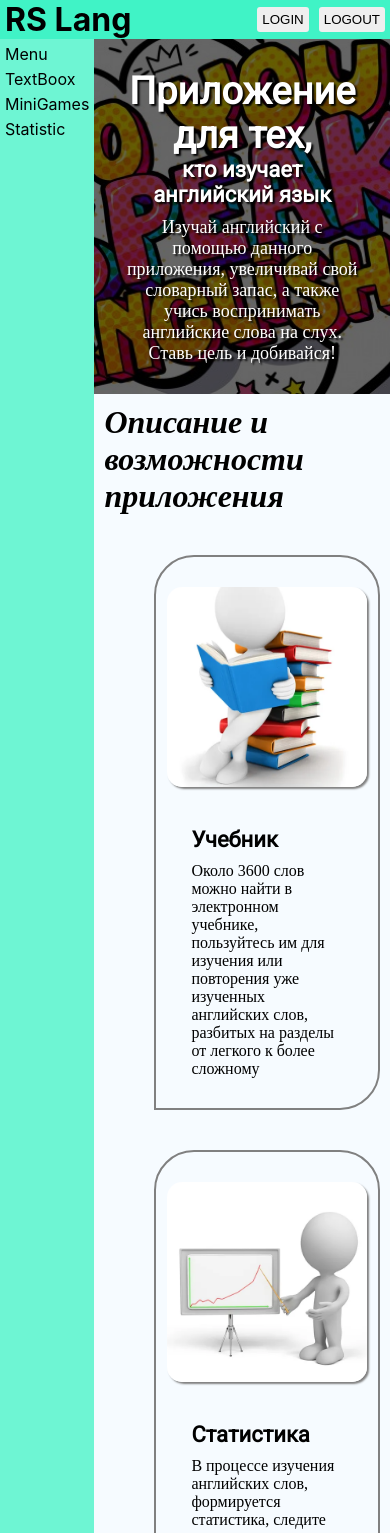
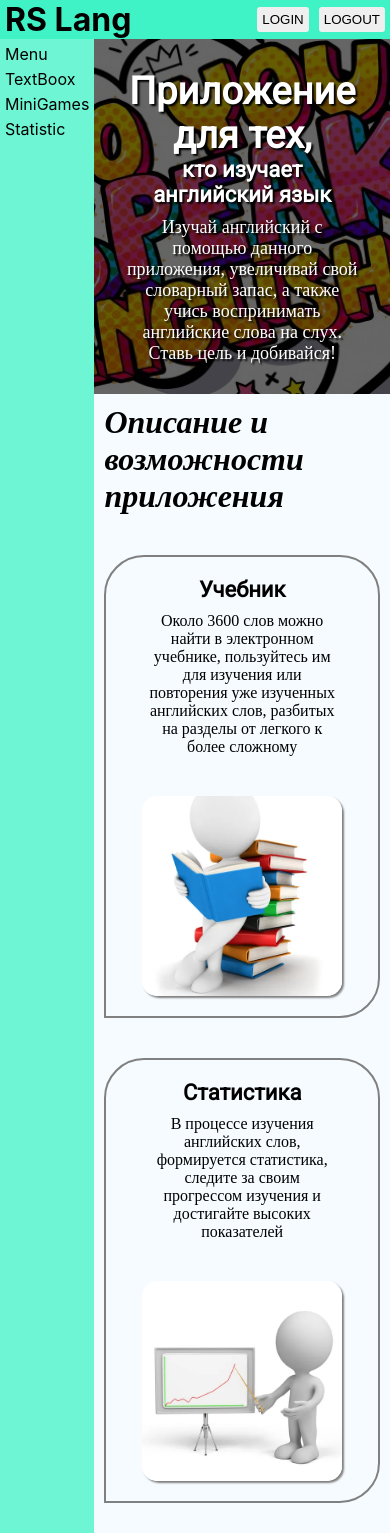
Before and after one commit to mishaplx/RS-Lang-App, a React (Create React App) app: page / in a window 390 px wide. Shown: the top 1533 px of the page. Built offline with nearby package versions, Linux system fonts and the light colour scheme; a web font is replaced by a local one.

Commit message:
fix: change implementation of adaptive to component of Option and replace margin, padding

```diff
--- a/src/component/Option/Option.css
+++ b/src/component/Option/Option.css
@@ -2,7 +2,6 @@
 .option-content {
   display: flex;
   row-gap: 40px;
-  margin-left: 50px;
   border: 2px solid grey;
   border-top-left-radius: 40px;
   border-bottom-right-radius: 40px;
@@ -11,8 +10,8 @@
 }
 
 .option-content img {
-  width: 200px;
-  height: 200px;
+  width: 250px;
+  height: 250px;
   object-fit: cover;
   border-radius: 15px;
   box-shadow: 2px 2px 2px grey;
@@ -56,8 +55,20 @@
 @media (max-width: 520px) {
   .option-sub-content p {
     font-size: 16px;
+    max-width: 200px;
+    text-align: center;
   }
   .option-sub-content h3 {
+    text-align: center;
     font-size: 22px;
   }
+  .option-content {
+    display: flex;
+    flex-direction: column-reverse;
+    padding: 20px 15px;
+  }
+  .option-content img {
+    width: 200px;
+    height: 200px;
+  }
 }
```
